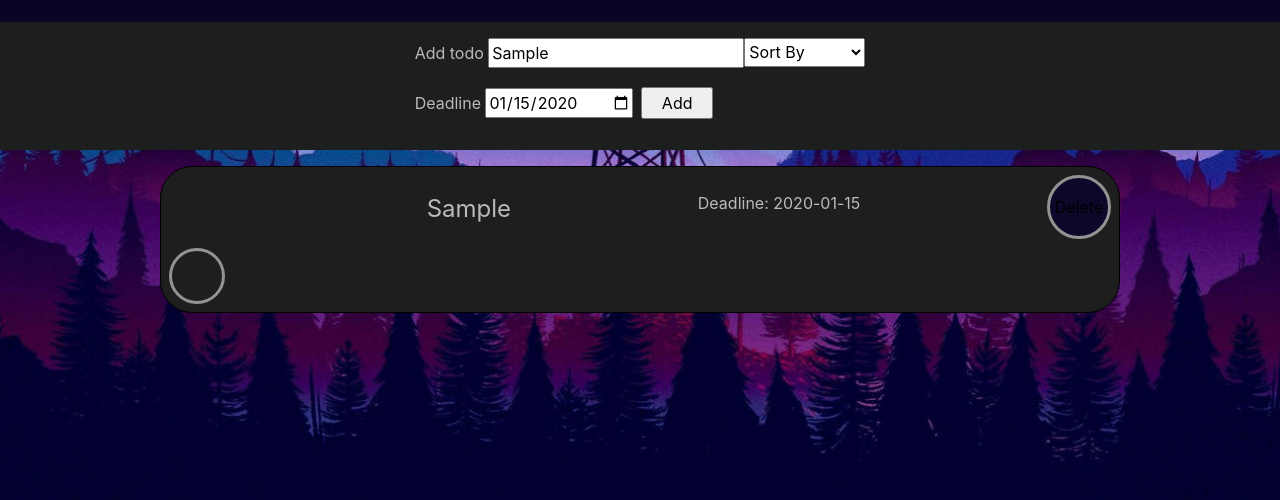
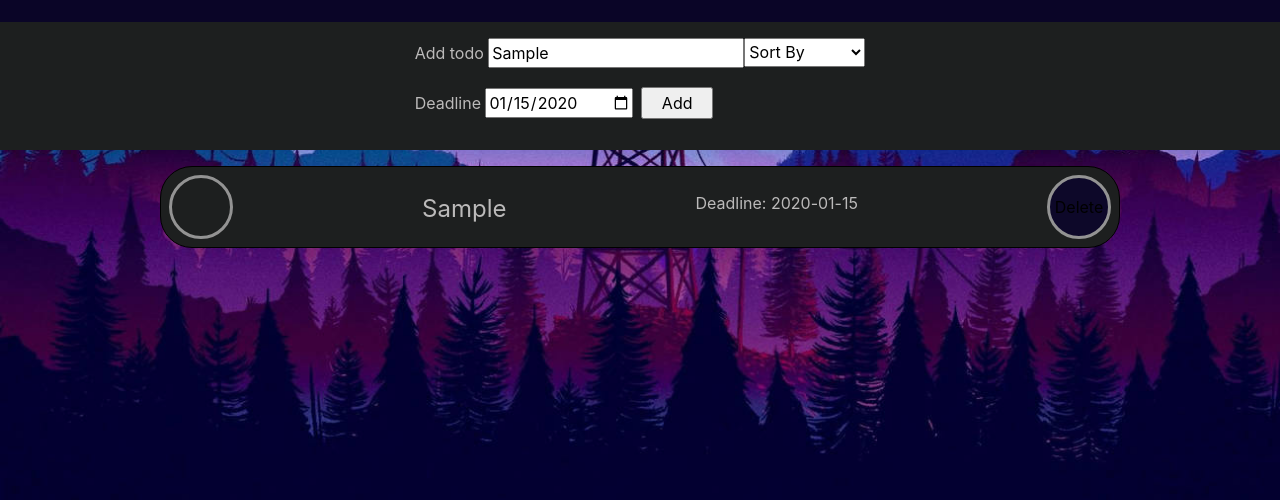
Before and after one commit to Medieinstitutet/fed22d-js-grundkurs-2-todo-EZillman, a website built with Vite: page index.html in a window 1280 px wide. Both pictures are taken after typing "Sample", "2020-01-15" into the empty fields and a click on the button "Add". Shown: the part 162-662 px from the top of the page. Built offline with nearby package versions, Linux system fonts and the light colour scheme.

Commit message:
almost done with positioning check button

```diff
--- a/src/main.js
+++ b/src/main.js
@@ -149,7 +149,7 @@ function displayToDos() {
     toDoList.appendChild(toDoItem);
 
     // Checks todo if input checkbox is checked
-   /* function toDoChecked(e) {
+    function toDoChecked(e) {
       toDo.complete = e.target.checked;
       localStorage.setItem('toDos', JSON.stringify(toDos));
 
@@ -160,23 +160,24 @@ function displayToDos() {
         toDoItem.classList.remove('complete');
         checkBtnStyle.classList.remove('checked');
       }
-    } */
+    }
 
     // Deletes todo when clicking on 'delete'
-    /*function deleteToDo() {
-      toDos = toDos.filter(test => test !== toDo);
+    function deleteToDo() {
+      toDos = toDos.filter(remove => remove !== toDo);
       localStorage.setItem('toDos', JSON.stringify(toDos));
       displayToDos();
-    } */
+    }
+
     // CheckBtn and deleteBtn only exists in this function,
     // the eventlisteners will not work if moved outside
-    /*checkBtn.addEventListener('click', toDoChecked)
-    deleteBtn.addEventListener('click', deleteToDo);*/
+    checkBtn.addEventListener('click', toDoChecked)
+    deleteBtn.addEventListener('click', deleteToDo);
   })
 }
 
 // Checks todo if input checkbox is checked
-function toDoChecked(e) {
+/*function toDoChecked(e) {
   toDo.complete = e.target.checked;
   localStorage.setItem('toDos', JSON.stringify(toDos));
   if (toDo.complete) {
@@ -199,7 +200,7 @@ function deleteToDo() {
 
 
 checkBtn.addEventListener('click', toDoChecked)
-deleteBtn.addEventListener('click', deleteToDo);
+deleteBtn.addEventListener('click', deleteToDo); */
 
 window.addEventListener('load', loadToDos);
 newToDoForm.addEventListener('submit', newToDo);
--- a/src/style/_desktop.scss
+++ b/src/style/_desktop.scss
@@ -44,6 +44,11 @@ select {
     width: 4rem;
 }
 
+.check-btn-style::before {
+    height: 4rem;
+    width: 4rem;
+}
+
 .delete-btn {
     font-size: 1rem;
 }
--- a/src/style/style.scss
+++ b/src/style/style.scss
@@ -87,6 +87,7 @@ select {
 
 // How to be able to tab to checkbox if not visible?
 .check-btn {
+  position: absolute;
   grid-area: left;
   height: 3.5rem;
   width: 3.5rem;
@@ -108,6 +109,7 @@ select {
   cursor: pointer;
 }
 
+// Why does this move when checkbox is checked?
 .checkbox input[type="checkbox"]:focus + label::before {
   outline: #fff auto 5px;
 }
```
Also changed, not shown: src/style/style.css.
